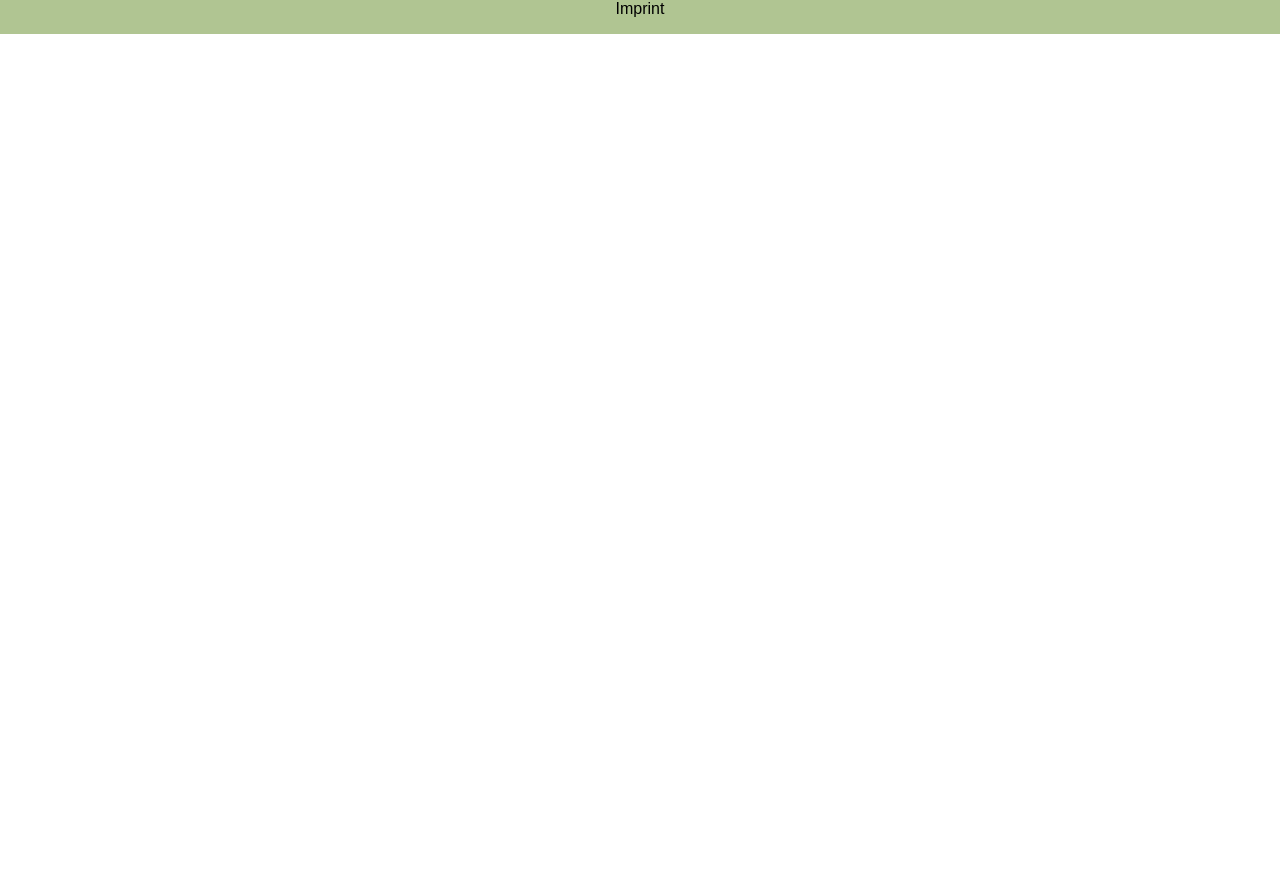
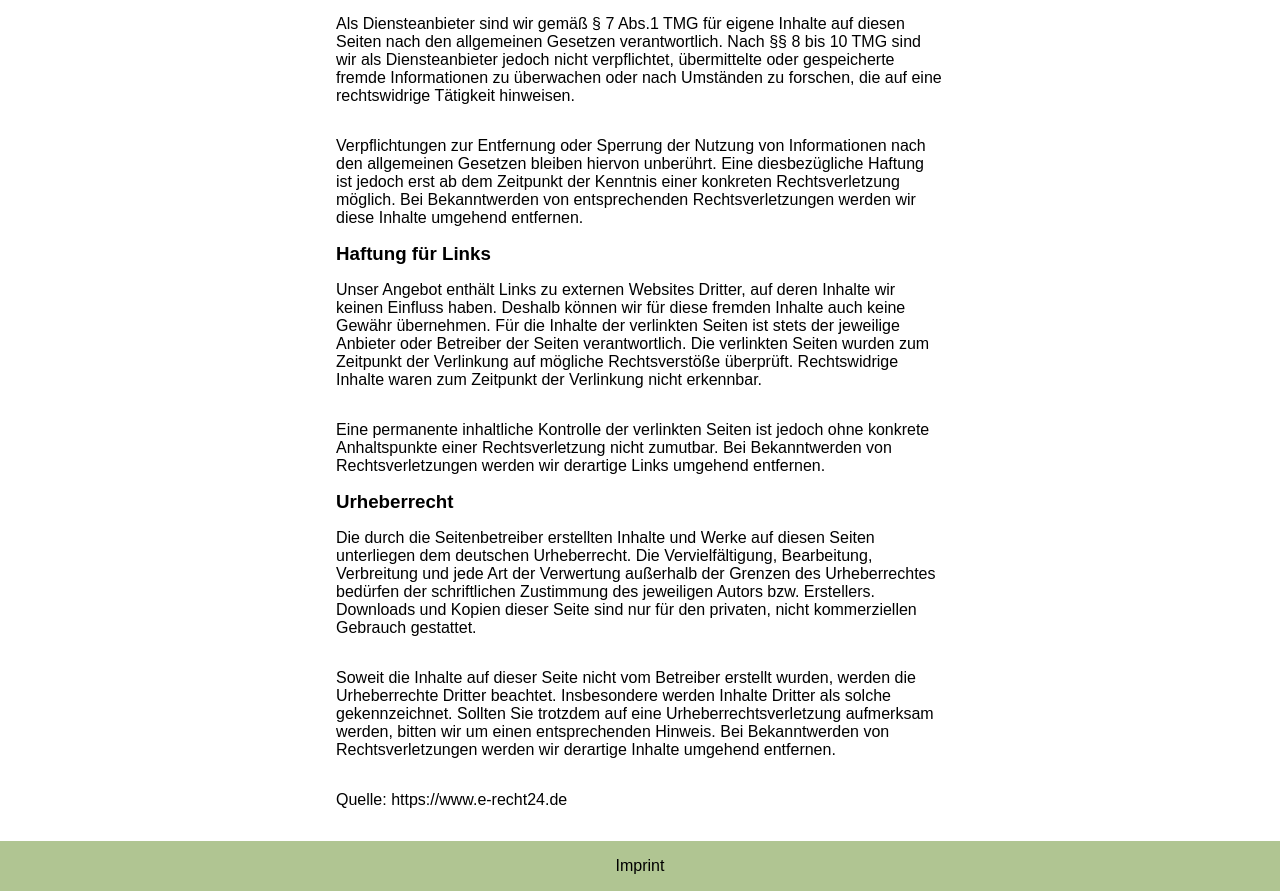
Before and after one commit to sascharissling/226tools-frontend, a React (Vite) app: page /imprint in a window 1280 px wide. Shown: the part 334-1225 px from the top of the page. Before the commit the page ends 800 px from the top, so only its background shows below. Built offline with nearby package versions, Linux system fonts and the light colour scheme.

Commit message:
add imprint correctly

```diff
--- /dev/null
+++ b/src/pages/imprint/index.tsx
@@ -0,0 +1,92 @@
+import styled from "styled-components";
+
+export const Imprint = () => {
+  return (
+    <Container>
+      <h1>Impressum</h1>
+      <h2>Angaben gem&auml;&szlig; &sect; 5 TMG</h2>
+      <p>
+        Sascha Rissling
+        <br />
+        Siegburger Str. 349
+        <br />
+        51105 K&ouml;ln
+      </p>
+      <h2>Kontakt</h2>
+      <p>
+        Telefon: 01737074781
+        <br />
+        E-Mail: sascha@rissling.dev
+      </p>
+      <h3>Haftung f&uuml;r Inhalte</h3>{" "}
+      <p>
+        Als Diensteanbieter sind wir gem&auml;&szlig; &sect; 7 Abs.1 TMG
+        f&uuml;r eigene Inhalte auf diesen Seiten nach den allgemeinen Gesetzen
+        verantwortlich. Nach &sect;&sect; 8 bis 10 TMG sind wir als
+        Diensteanbieter jedoch nicht verpflichtet, &uuml;bermittelte oder
+        gespeicherte fremde Informationen zu &uuml;berwachen oder nach
+        Umst&auml;nden zu forschen, die auf eine rechtswidrige T&auml;tigkeit
+        hinweisen.
+      </p>{" "}
+      <p>
+        Verpflichtungen zur Entfernung oder Sperrung der Nutzung von
+        Informationen nach den allgemeinen Gesetzen bleiben hiervon
+        unber&uuml;hrt. Eine diesbez&uuml;gliche Haftung ist jedoch erst ab dem
+        Zeitpunkt der Kenntnis einer konkreten Rechtsverletzung m&ouml;glich.
+        Bei Bekanntwerden von entsprechenden Rechtsverletzungen werden wir diese
+        Inhalte umgehend entfernen.
+      </p>{" "}
+      <h3>Haftung f&uuml;r Links</h3>{" "}
+      <p>
+        Unser Angebot enth&auml;lt Links zu externen Websites Dritter, auf deren
+        Inhalte wir keinen Einfluss haben. Deshalb k&ouml;nnen wir f&uuml;r
+        diese fremden Inhalte auch keine Gew&auml;hr &uuml;bernehmen. F&uuml;r
+        die Inhalte der verlinkten Seiten ist stets der jeweilige Anbieter oder
+        Betreiber der Seiten verantwortlich. Die verlinkten Seiten wurden zum
+        Zeitpunkt der Verlinkung auf m&ouml;gliche Rechtsverst&ouml;&szlig;e
+        &uuml;berpr&uuml;ft. Rechtswidrige Inhalte waren zum Zeitpunkt der
+        Verlinkung nicht erkennbar.
+      </p>{" "}
+      <p>
+        Eine permanente inhaltliche Kontrolle der verlinkten Seiten ist jedoch
+        ohne konkrete Anhaltspunkte einer Rechtsverletzung nicht zumutbar. Bei
+        Bekanntwerden von Rechtsverletzungen werden wir derartige Links umgehend
+        entfernen.
+      </p>{" "}
+      <h3>Urheberrecht</h3>{" "}
+      <p>
+        Die durch die Seitenbetreiber erstellten Inhalte und Werke auf diesen
+        Seiten unterliegen dem deutschen Urheberrecht. Die
+        Vervielf&auml;ltigung, Bearbeitung, Verbreitung und jede Art der
+        Verwertung au&szlig;erhalb der Grenzen des Urheberrechtes bed&uuml;rfen
+        der schriftlichen Zustimmung des jeweiligen Autors bzw. Erstellers.
+        Downloads und Kopien dieser Seite sind nur f&uuml;r den privaten, nicht
+        kommerziellen Gebrauch gestattet.
+      </p>{" "}
+      <p>
+        Soweit die Inhalte auf dieser Seite nicht vom Betreiber erstellt wurden,
+        werden die Urheberrechte Dritter beachtet. Insbesondere werden Inhalte
+        Dritter als solche gekennzeichnet. Sollten Sie trotzdem auf eine
+        Urheberrechtsverletzung aufmerksam werden, bitten wir um einen
+        entsprechenden Hinweis. Bei Bekanntwerden von Rechtsverletzungen werden
+        wir derartige Inhalte umgehend entfernen.
+      </p>
+      <p>
+        Quelle: <a href="https://www.e-recht24.de">https://www.e-recht24.de</a>
+      </p>
+    </Container>
+  );
+};
+
+export default Imprint;
+
+const Container = styled.div`
+  max-width: 40rem;
+  overflow-y: auto;
+  height: 100%;
+  margin: 1rem auto;
+  display: flex;
+  width: 100%;
+  flex-direction: column;
+  padding: 0 1rem;
+`;
--- a/src/routes.tsx
+++ b/src/routes.tsx
@@ -8,6 +8,7 @@ import NutritionCalculator from "./pages/nutrition-calculator";
 import PaceCalculator from "./pages/pace-calculator";
 import EventsMap from "./pages/events-map";
 import MainLayout from "./MainLayout.tsx";
+import Imprint from "./pages/imprint";
 
 export const router = createBrowserRouter(
   createRoutesFromElements(
@@ -20,52 +21,7 @@ export const router = createBrowserRouter(
         />
         <Route path={"/pace-calculator"} element={<PaceCalculator />} />
         <Route path={"/events-map"} element={<EventsMap />} />
-        <Route
-          path={"/imprint"}
-          element={
-            <>
-              Impressum Angaben gemäß § 5 TMG Sascha Rissling Siegburger Str.
-              349 51105 Köln Kontakt Telefon: 01737074781 E-Mail:
-              sascha.rissling@gmail.com Haftung für Inhalte Als Diensteanbieter
-              sind wir gemäß § 7 Abs.1 TMG für eigene Inhalte auf diesen Seiten
-              nach den allgemeinen Gesetzen verantwortlich. Nach §§ 8 bis 10 TMG
-              sind wir als Diensteanbieter jedoch nicht verpflichtet,
-              übermittelte oder gespeicherte fremde Informationen zu überwachen
-              oder nach Umständen zu forschen, die auf eine rechtswidrige
-              Tätigkeit hinweisen. Verpflichtungen zur Entfernung oder Sperrung
-              der Nutzung von Informationen nach den allgemeinen Gesetzen
-              bleiben hiervon unberührt. Eine diesbezügliche Haftung ist jedoch
-              erst ab dem Zeitpunkt der Kenntnis einer konkreten
-              Rechtsverletzung möglich. Bei Bekanntwerden von entsprechenden
-              Rechtsverletzungen werden wir diese Inhalte umgehend entfernen.
-              Haftung für Links Unser Angebot enthält Links zu externen Websites
-              Dritter, auf deren Inhalte wir keinen Einfluss haben. Deshalb
-              können wir für diese fremden Inhalte auch keine Gewähr übernehmen.
-              Für die Inhalte der verlinkten Seiten ist stets der jeweilige
-              Anbieter oder Betreiber der Seiten verantwortlich. Die verlinkten
-              Seiten wurden zum Zeitpunkt der Verlinkung auf mögliche
-              Rechtsverstöße überprüft. Rechtswidrige Inhalte waren zum
-              Zeitpunkt der Verlinkung nicht erkennbar. Eine permanente
-              inhaltliche Kontrolle der verlinkten Seiten ist jedoch ohne
-              konkrete Anhaltspunkte einer Rechtsverletzung nicht zumutbar. Bei
-              Bekanntwerden von Rechtsverletzungen werden wir derartige Links
-              umgehend entfernen. Urheberrecht Die durch die Seitenbetreiber
-              erstellten Inhalte und Werke auf diesen Seiten unterliegen dem
-              deutschen Urheberrecht. Die Vervielfältigung, Bearbeitung,
-              Verbreitung und jede Art der Verwertung außerhalb der Grenzen des
-              Urheberrechtes bedürfen der schriftlichen Zustimmung des
-              jeweiligen Autors bzw. Erstellers. Downloads und Kopien dieser
-              Seite sind nur für den privaten, nicht kommerziellen Gebrauch
-              gestattet. Soweit die Inhalte auf dieser Seite nicht vom Betreiber
-              erstellt wurden, werden die Urheberrechte Dritter beachtet.
-              Insbesondere werden Inhalte Dritter als solche gekennzeichnet.
-              Sollten Sie trotzdem auf eine Urheberrechtsverletzung aufmerksam
-              werden, bitten wir um einen entsprechenden Hinweis. Bei
-              Bekanntwerden von Rechtsverletzungen werden wir derartige Inhalte
-              umgehend entfernen. Quelle: https://www.e-recht24.de
-            </>
-          }
-        />
+        <Route path={"/imprint"} element={<Imprint />} />
       </Route>
     </>,
   ),
```
